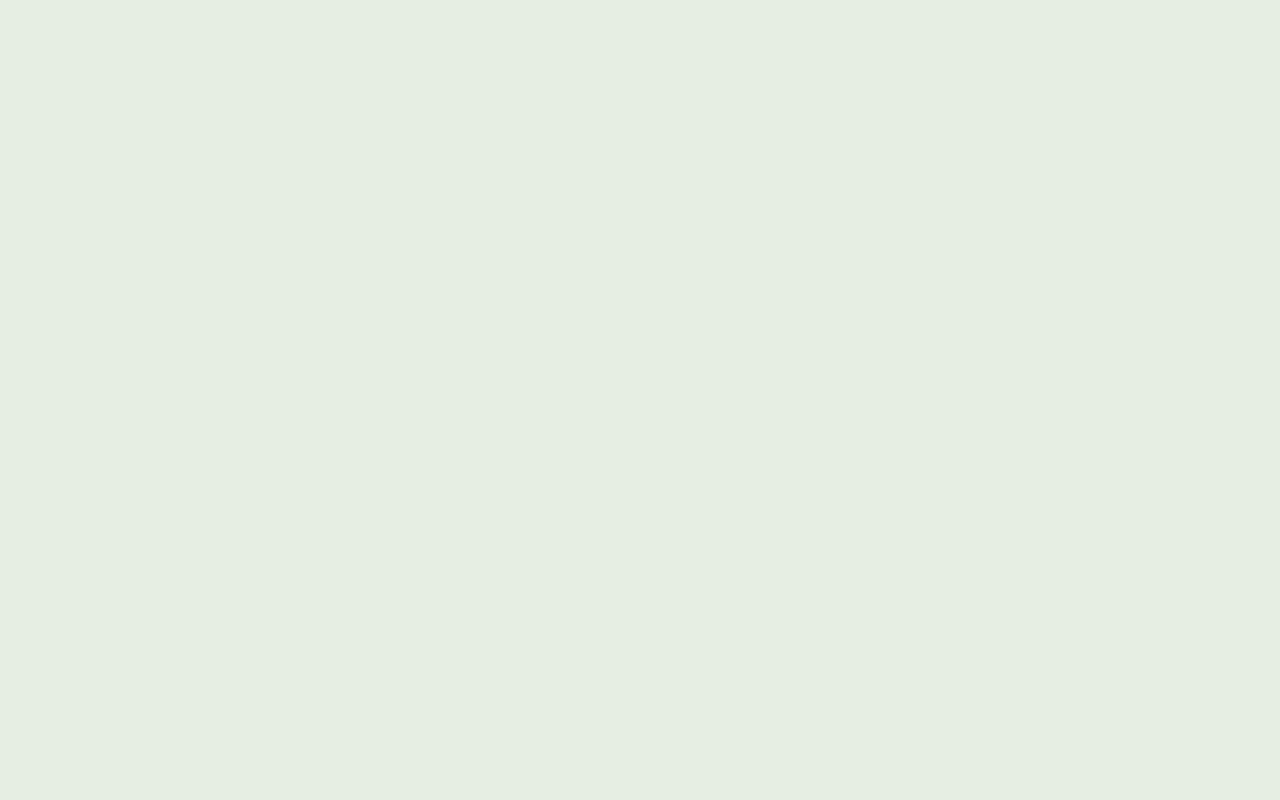
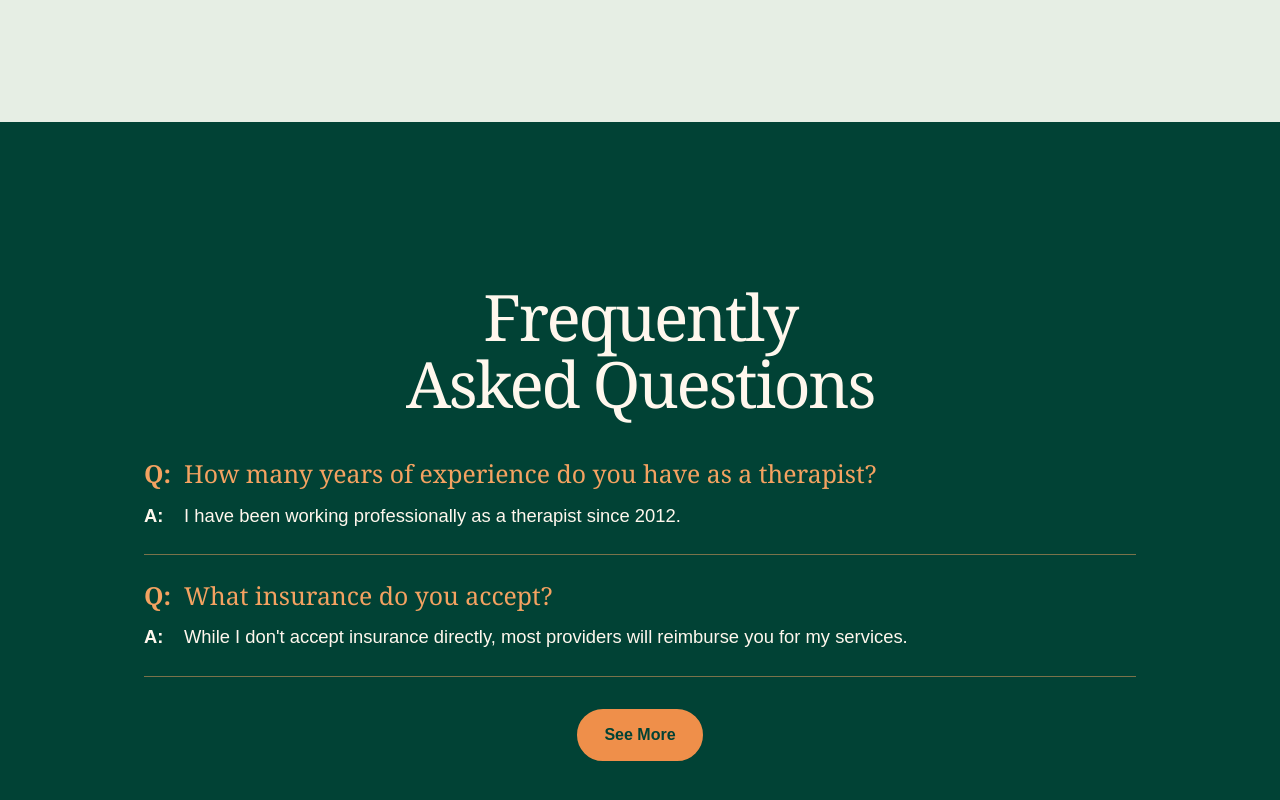
Before and after one commit to TherapyWithRuth/therapy-with-ruth-website, an Angular app: page / in a window 1280 px wide. Shown: the part 4678-5478 px from the top of the page. Before the commit the page ends 4800 px from the top, so only its background shows below. Built offline with nearby package versions, Linux system fonts and the light colour scheme.

Commit message:
added FAQ section to home page

```diff
--- /dev/null
+++ b/src/app/home/faq/faq.html
@@ -0,0 +1,16 @@
+<section class="faq" aria-labelledby="faq-title">
+  <div class="faq__content">
+    <h2 id="faq-title">Frequently Asked Questions</h2>
+
+    <dl class="faq__list">
+      @for (item of faqItems; track item.question) {
+        <div class="faq__item">
+          <dt><span aria-hidden="true">Q:</span> {{ item.question }}</dt>
+          <dd><span aria-hidden="true">A:</span> {{ item.answer }}</dd>
+        </div>
+      }
+    </dl>
+
+    <a class="faq__button" routerLink="/faq">See More</a>
+  </div>
+</section>
--- /dev/null
+++ b/src/app/home/faq/faq.scss
@@ -0,0 +1,128 @@
+:host {
+  display: block;
+}
+
+.faq {
+  display: grid;
+  height: 100%;
+  min-height: 100%;
+  place-items: center;
+  padding: clamp(2.5rem, 7vh, 6rem) clamp(1.5rem, 8vw, 8rem);
+  background: var(--color-forest-dark);
+}
+
+.faq__content {
+  width: min(100%, 62rem);
+  text-align: center;
+}
+
+h2 {
+  max-width: 18ch;
+  margin: 0 auto;
+  color: var(--color-cream);
+  font-family: Georgia, 'Times New Roman', serif;
+  font-size: clamp(2.4rem, 5vw, 4.75rem);
+  font-weight: 400;
+  letter-spacing: -0.035em;
+  line-height: 1.05;
+  text-wrap: balance;
+}
+
+.faq__list {
+  display: grid;
+  gap: clamp(1.25rem, 3vh, 2rem);
+  margin: clamp(1.75rem, 5vh, 3.5rem) 0 0;
+  text-align: left;
+}
+
+.faq__item {
+  border-bottom: 0.0625rem solid rgba(244, 162, 97, 0.5);
+  padding-bottom: clamp(1.25rem, 3vh, 2rem);
+}
+
+.faq__item dt,
+.faq__item dd {
+  display: grid;
+  grid-template-columns: 2rem minmax(0, 1fr);
+  gap: 0.5rem;
+  margin: 0;
+}
+
+.faq__item dt {
+  color: var(--color-orange-soft);
+  font-family: Georgia, 'Times New Roman', serif;
+  font-size: clamp(1.2rem, 2vw, 1.55rem);
+  line-height: 1.3;
+}
+
+.faq__item dd {
+  margin-top: 0.75rem;
+  color: var(--color-cream);
+  font-size: clamp(1rem, 1.5vw, 1.15rem);
+  line-height: 1.55;
+}
+
+.faq__item span {
+  font-weight: 700;
+}
+
+.faq__button {
+  display: inline-flex;
+  min-height: 3.25rem;
+  align-items: center;
+  justify-content: center;
+  margin-top: clamp(1.5rem, 4vh, 2.5rem);
+  border: 0.125rem solid var(--color-orange);
+  border-radius: 999px;
+  padding: 0.75rem 1.6rem;
+  background: var(--color-orange);
+  color: var(--color-forest-dark);
+  font-weight: 700;
+  text-decoration: none;
+  transition:
+    background-color 160ms ease,
+    border-color 160ms ease,
+    transform 160ms ease;
+}
+
+.faq__button:hover {
+  border-color: var(--color-orange-soft);
+  background: var(--color-orange-soft);
+  transform: translateY(-0.125rem);
+}
+
+.faq__button:focus-visible {
+  outline: 0.1875rem solid var(--color-cream);
+  outline-offset: 0.25rem;
+}
+
+@media (max-width: 42rem) {
+  .faq {
+    padding-block: clamp(1.5rem, 4vh, 3rem);
+  }
+
+  .faq__list {
+    gap: 1rem;
+    margin-top: 1.5rem;
+  }
+
+  .faq__item {
+    padding-bottom: 1rem;
+  }
+
+  .faq__item dt,
+  .faq__item dd {
+    grid-template-columns: 1.75rem minmax(0, 1fr);
+    gap: 0.25rem;
+  }
+
+  .faq__button {
+    margin-top: 1.25rem;
+  }
+}
+
+@media (prefers-reduced-motion: reduce) {
+  .faq__button {
+    transition: none;
+  }
+}
--- /dev/null
+++ b/src/app/home/faq/faq.ts
@@ -0,0 +1,29 @@
+import { Component } from '@angular/core';
+import { RouterLink } from '@angular/router';
+
+import { ScrollSnapSection } from '../../shared/scroll-snap-section';
+
+interface FaqItem {
+  question: string;
+  answer: string;
+}
+
+@Component({
+  selector: 'app-faq-section',
+  imports: [RouterLink],
+  templateUrl: './faq.html',
+  styleUrl: './faq.scss',
+})
+export class FaqSection extends ScrollSnapSection {
+  protected readonly faqItems: FaqItem[] = [
+    {
+      question: 'How many years of experience do you have as a therapist?',
+      answer: 'I have been working professionally as a therapist since 2012.',
+    },
+    {
+      question: 'What insurance do you accept?',
+      answer:
+        "While I don't accept insurance directly, most providers will reimburse you for my services.",
+    },
+  ];
+}
--- a/src/app/home/home.html
+++ b/src/app/home/home.html
@@ -4,3 +4,4 @@
 <app-services-section />
 <app-approach-section />
 <app-getting-started-section />
+<app-faq-section />
```
Also changed, not shown: src/app/home/home.ts (+10 -1 lines).
